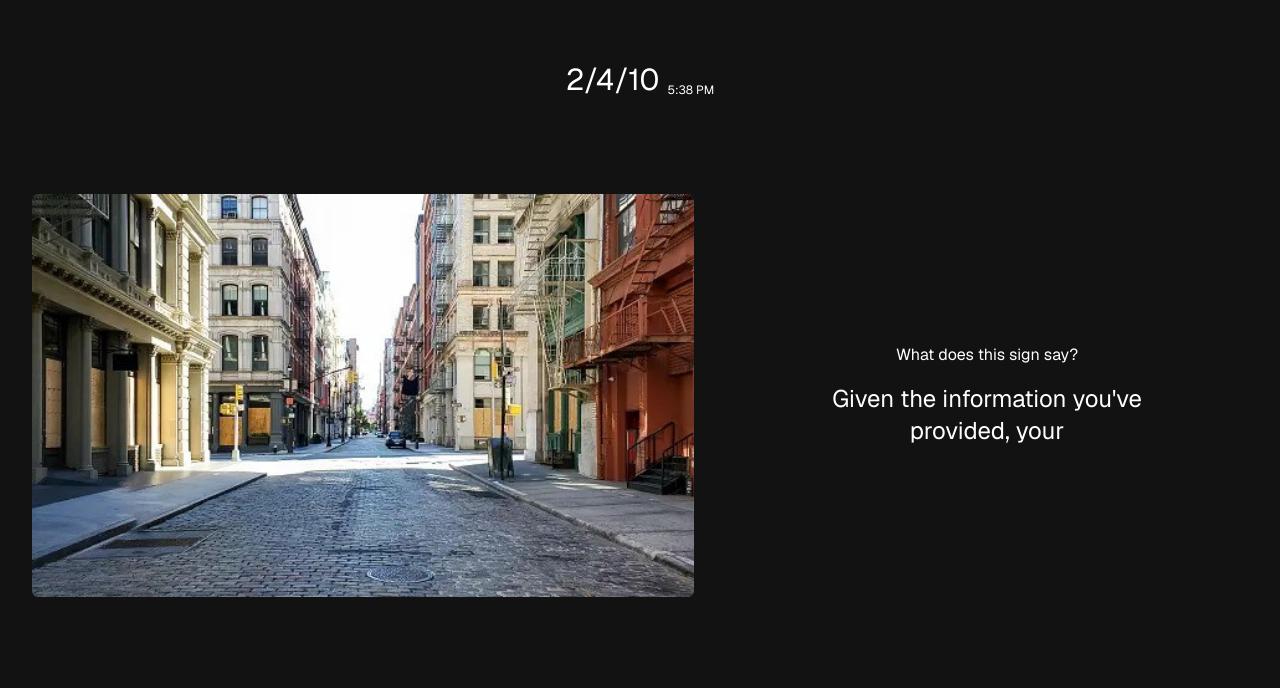
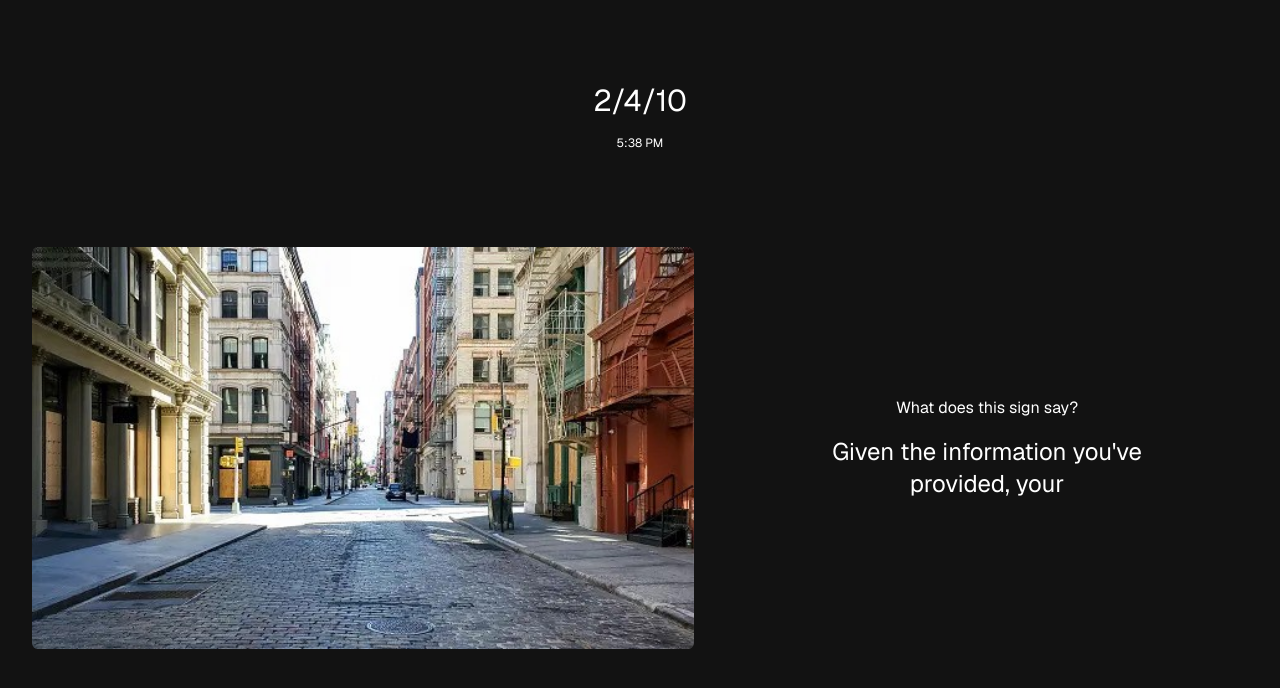
Before and after one commit to 1davidyu1/Insight, a Next.js app: page / in a window 1280 px wide. Shown: the top 688 px of the page. Built offline with nearby package versions, Linux system fonts and the light colour scheme; some icons are missing.

Commit message:
more css

```diff
--- a/app/page.tsx
+++ b/app/page.tsx
@@ -8,19 +8,20 @@ import React from "react";
 
 export default function Home() {
   return (
-    <div>
+    <div className="">
       <div className="flex ml-8 mt-8">
         <Icon
             icon="ic:round-close"
             className="text-3xl"
           />
       </div>
-      <div className="flex items-center gap-4 justify-center">
+      <div className="flex flex-col items-center justify-center h-screen">
+        <div className="flex items-center gap-4 justify-center ">
           {/* <Icon
             icon="solar:arrow-left-outline"
             className="text-2xl"
           /> */}
-        <div className="flex gap-2 items-end">
+          <div className="flex flex-col items-center gap-4">
             <h1 className="text-3xl">2/4/10</h1>
             <p className="text-xs">5:38 PM</p>
           </div>
@@ -29,7 +30,7 @@ export default function Home() {
             className="text-2xl"
           /> */}
         </div>
-      <div className="my-24 flex mx-8 gap-8 justify-center items-center">
+        <div className="my-24 mb-48 flex mx-8 gap-8 justify-center items-center">
           <Image
             src="/example.jpg"
             alt="example"
@@ -43,5 +44,6 @@ export default function Home() {
           </div>
         </div>
       </div>
+    </div>
   )
 }
```
Lines whose indentation alone changed are shown as unchanged.
